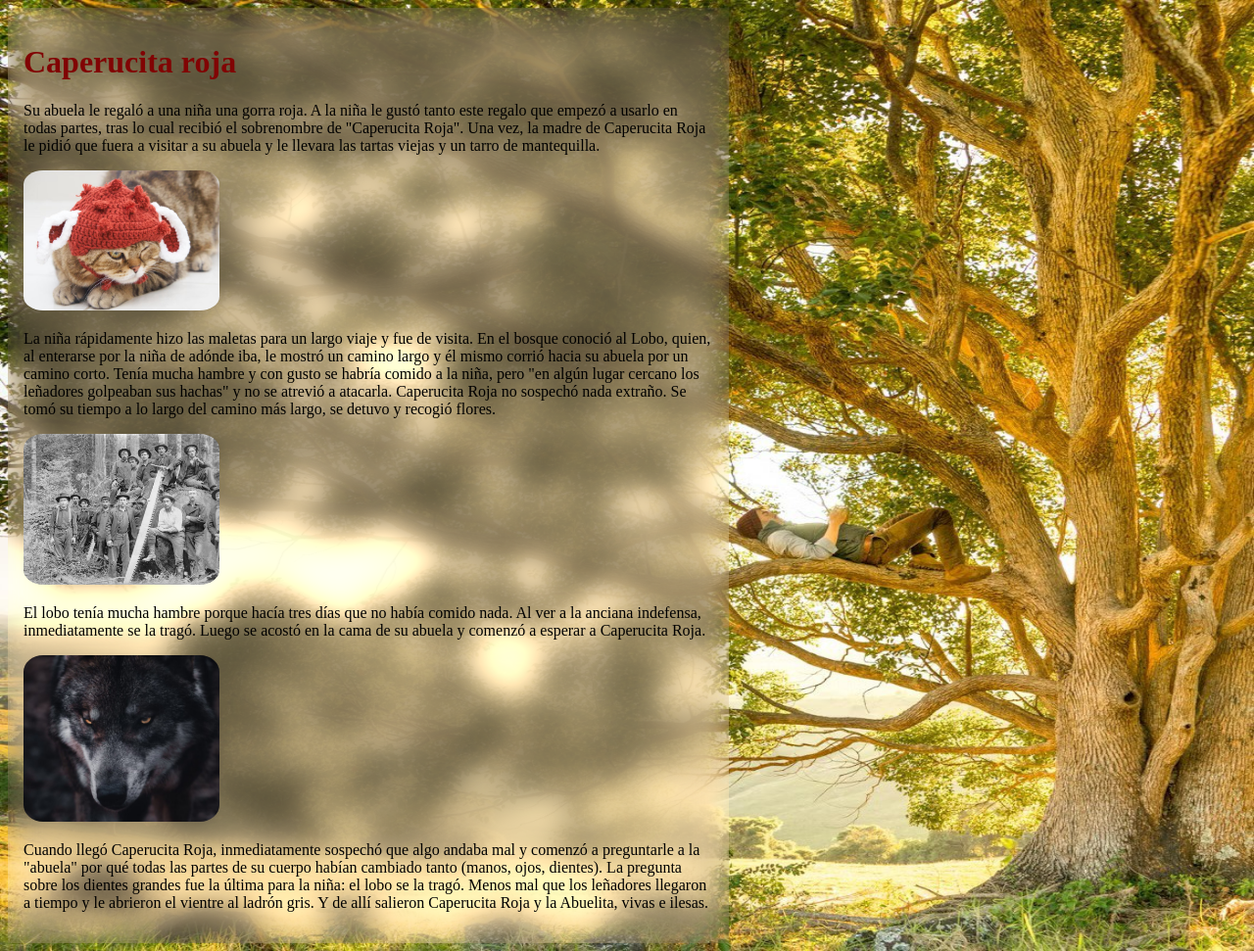
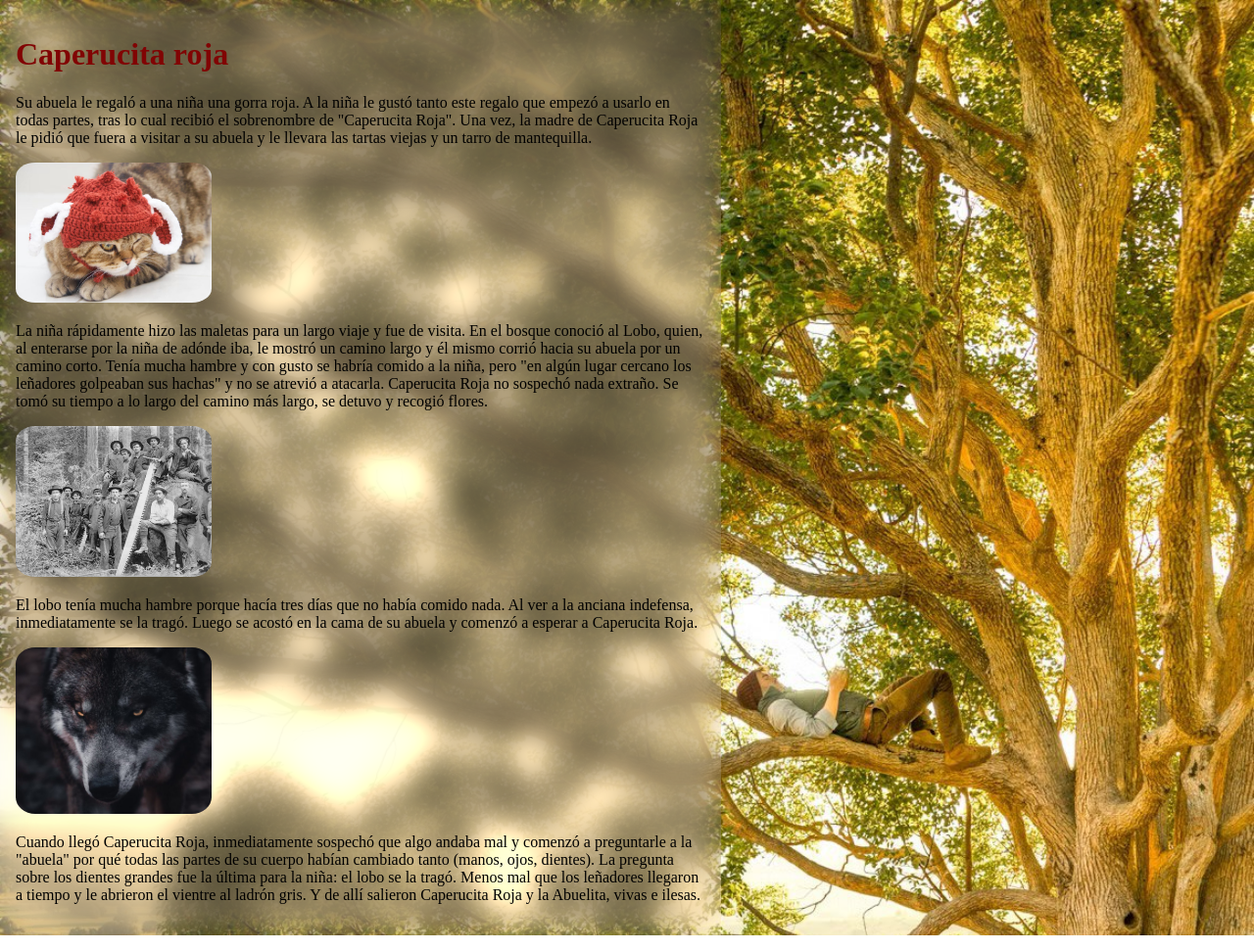
Before and after one commit to NepyAnna/Practice_Git_Little_Red_Riding_Hood, a plain HTML site: page index.html in a window 1280 px wide. Shown: the whole page at 98% size. Drawn offline with Linux system fonts and the light colour scheme.

Commit message:
edit  -webkit-background-size

```diff
--- a/styles/style.css
+++ b/styles/style.css
@@ -1,11 +1,11 @@
 body {
+    margin: 0;
     width: 55%;
-    background: url(../photoes/photo5.jpeg) no-repeat ;
-    background-size: 100%;
-    -webkit-background-size: 100%;
+    background: url(../photoes/photo5.jpeg) no-repeat;
+    background-size: cover;
+    -webkit-background-size: cover;
     backdrop-filter: blur(15px) sepia(90%) opacity(95%);
     padding: 1rem;
-    object-fit:cover;
 }
 
 .title {
```
